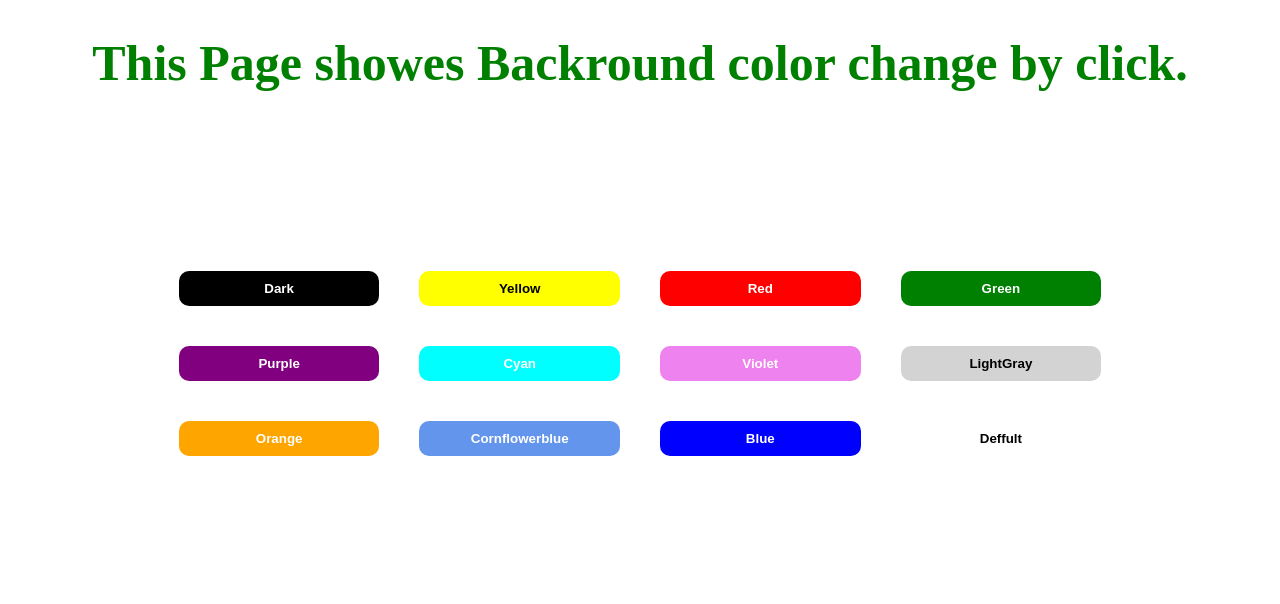
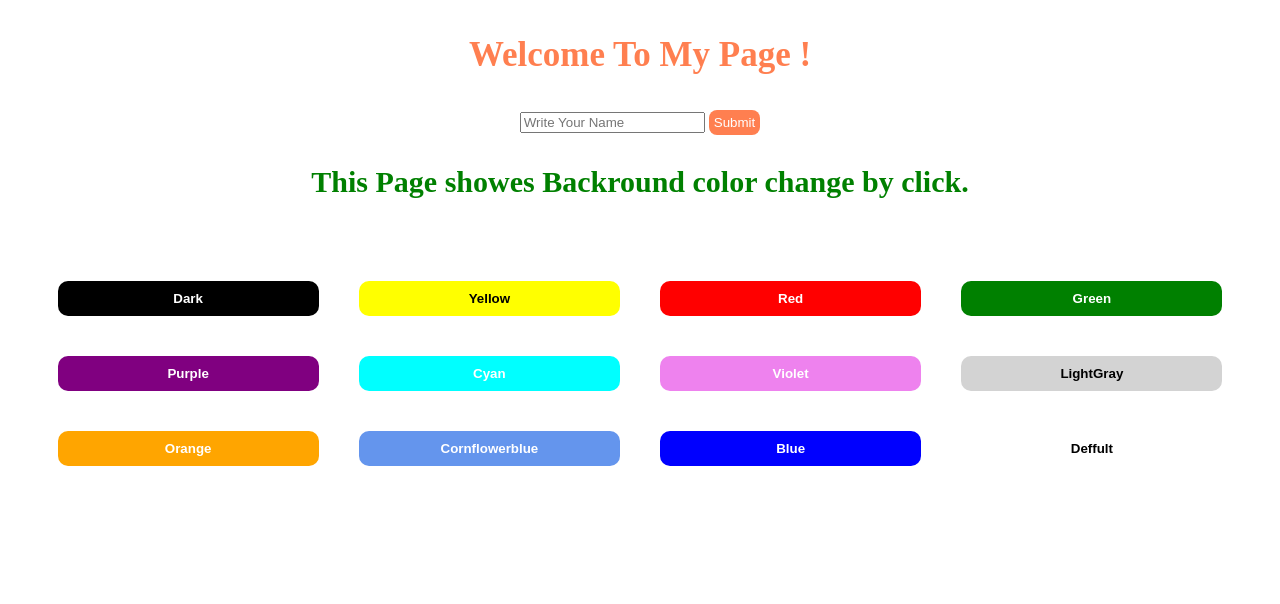
Before and after one commit to juhairulislam/Backround-color-change-js, a plain HTML site: page index.html in a window 1280 px wide. Drawn offline with Linux system fonts and the light colour scheme.

Commit message:
added welcome button

```diff
--- a/index.html
+++ b/index.html
@@ -8,7 +8,16 @@
 </head>
 <body>
 
+
+    <div class="welcome">
+        <p id="p">Welcome To My Page !</p>
+    <input id="input" type="text" placeholder="Write Your Name">
+    <button id="btn">Submit</button>
+    </div>
+
     <h1>This Page showes Backround color change by click.</h1>
+
+
 
 
     <div class="container-btn-div">
--- a/script.js
+++ b/script.js
@@ -56,3 +56,17 @@ document.getElementById('btn-10').addEventListener('click', function(){
 document.getElementById('btn-11').addEventListener('click', function(){
     document.body.style.backgroundColor = 'white'
 })
+
+
+document.getElementById('btn').addEventListener('click',
+    function(){
+
+        let input = document.getElementById('input');
+
+        let inputValue = input.value;
+
+        let pta = document.getElementById('p');
+
+        pta.innerText = ('Hello ') + inputValue  + (' !')
+
+})
--- a/style.css
+++ b/style.css
@@ -1,14 +1,15 @@
 h1{
     text-align: center;
     font-weight: 900;
-    font-size: 50px;
+    font-size: 30px;
     color: green;
+    margin-top: 30px;
 }
 
 .container-btn-div{
-    margin: 0 10%;
+    margin: 0 auto;
     /* border: 1px solid red; */
-    padding: 10% 2%;
+    padding: 3% 2%;
 }
 
 .container-btn {
@@ -128,3 +129,23 @@ h1{
     border-radius: 10px;
      border: none;
 }
+
+.welcome{
+    /* border: 2px solid red; */
+    /* padding: 5%; */
+    text-align: center;
+}
+
+#p{
+    font-size: 35px;
+    color: coral;
+    font-weight: 700;
+}
+
+#btn{
+    background-color: coral;
+    border-radius: 8px;
+    color: white;
+    border: none;
+    padding: 5px;
+}
```
